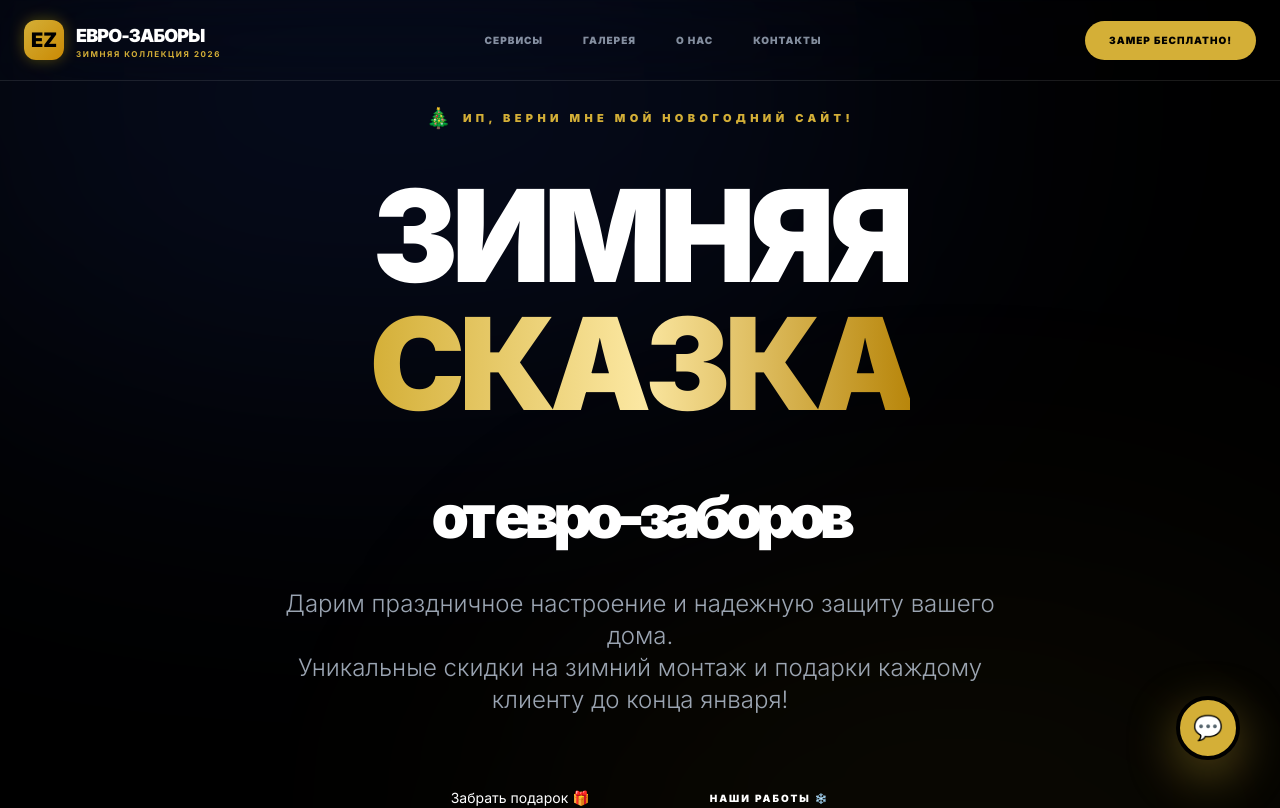
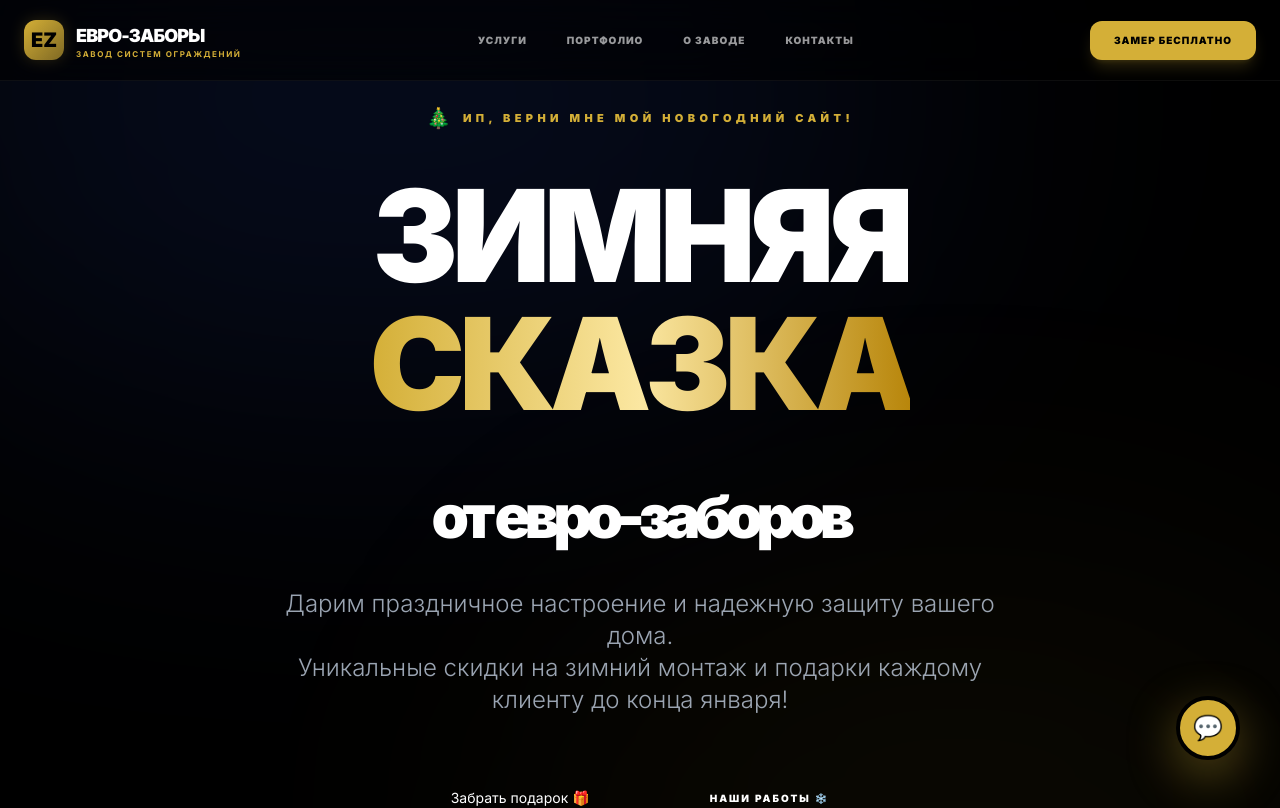
Before and after one commit to ksasha79/KovkaMaster, a React (Vite) app: page / in a window 1280 px wide. Shown: the top 808 px of the page. Built offline with nearby package versions, Linux system fonts and the light colour scheme.

Commit message:
Update Header.tsx

```diff
--- a/components/Header.tsx
+++ b/components/Header.tsx
@@ -1,36 +1,37 @@
+
 import React from 'react';
 import { CONTACTS } from '../config.ts';
 
 const Header: React.FC = () => {
   return (
-    <header className="fixed w-full z-50 bg-winter-dark/40 backdrop-blur-2xl border-b border-white/10">
+    <header className="fixed w-full z-50 bg-brand-black/60 backdrop-blur-xl border-b border-white/5">
       <div className="max-w-7xl mx-auto px-6 h-20 flex justify-between items-center">
         <div className="flex items-center gap-3">
-          <div className="w-10 h-10 bg-gradient-to-br from-brand-gold to-yellow-600 rounded-xl flex items-center justify-center font-black text-black text-xl shadow-[0_0_15px_rgba(255,215,0,0.3)]">
+          <div className="w-10 h-10 bg-gradient-to-br from-brand-gold to-brand-gold/60 rounded-xl flex items-center justify-center font-black text-black text-xl shadow-[0_0_15px_rgba(212,175,55,0.2)]">
             EZ
           </div>
           <div className="flex flex-col leading-none">
             <span className="font-black text-lg tracking-tighter uppercase text-white">
-              ЕВРО-ЗАБОРЫ
+              {CONTACTS.BRAND_NAME}
             </span>
             <span className="text-[8px] font-bold text-brand-gold uppercase tracking-[0.2em]">
-              Зимняя коллекция 2026
+              Завод систем ограждений
             </span>
           </div>
         </div>
 
         <nav className="hidden lg:flex items-center gap-10">
-          <a href="#services" className="text-[10px] font-black uppercase tracking-widest text-blue-100/60 hover:text-brand-gold transition-colors">Сервисы</a>
-          <a href="#portfolio" className="text-[10px] font-black uppercase tracking-widest text-blue-100/60 hover:text-brand-gold transition-colors">Галерея</a>
-          <a href="#about" className="text-[10px] font-black uppercase tracking-widest text-blue-100/60 hover:text-brand-gold transition-colors">О нас</a>
-          <a href="#contact" className="text-[10px] font-black uppercase tracking-widest text-blue-100/60 hover:text-brand-gold transition-colors">Контакты</a>
+          <a href="#services" className="text-[10px] font-black uppercase tracking-widest text-white/60 hover:text-brand-gold transition-colors">Услуги</a>
+          <a href="#portfolio" className="text-[10px] font-black uppercase tracking-widest text-white/60 hover:text-brand-gold transition-colors">Портфолио</a>
+          <a href="#about" className="text-[10px] font-black uppercase tracking-widest text-white/60 hover:text-brand-gold transition-colors">О заводе</a>
+          <a href="#contact" className="text-[10px] font-black uppercase tracking-widest text-white/60 hover:text-brand-gold transition-colors">Контакты</a>
         </nav>
 
         <a
           href="#contact"
-          className="px-6 py-3 bg-brand-gold text-black text-[10px] font-black uppercase tracking-widest rounded-full hover:scale-105 transition-transform"
+          className="px-6 py-3 bg-brand-gold text-black text-[10px] font-black uppercase tracking-widest rounded-xl hover:scale-105 transition-transform shadow-lg shadow-brand-gold/20"
         >
-          Замер бесплатно!
+          Замер бесплатно
         </a>
       </div>
     </header>
```
